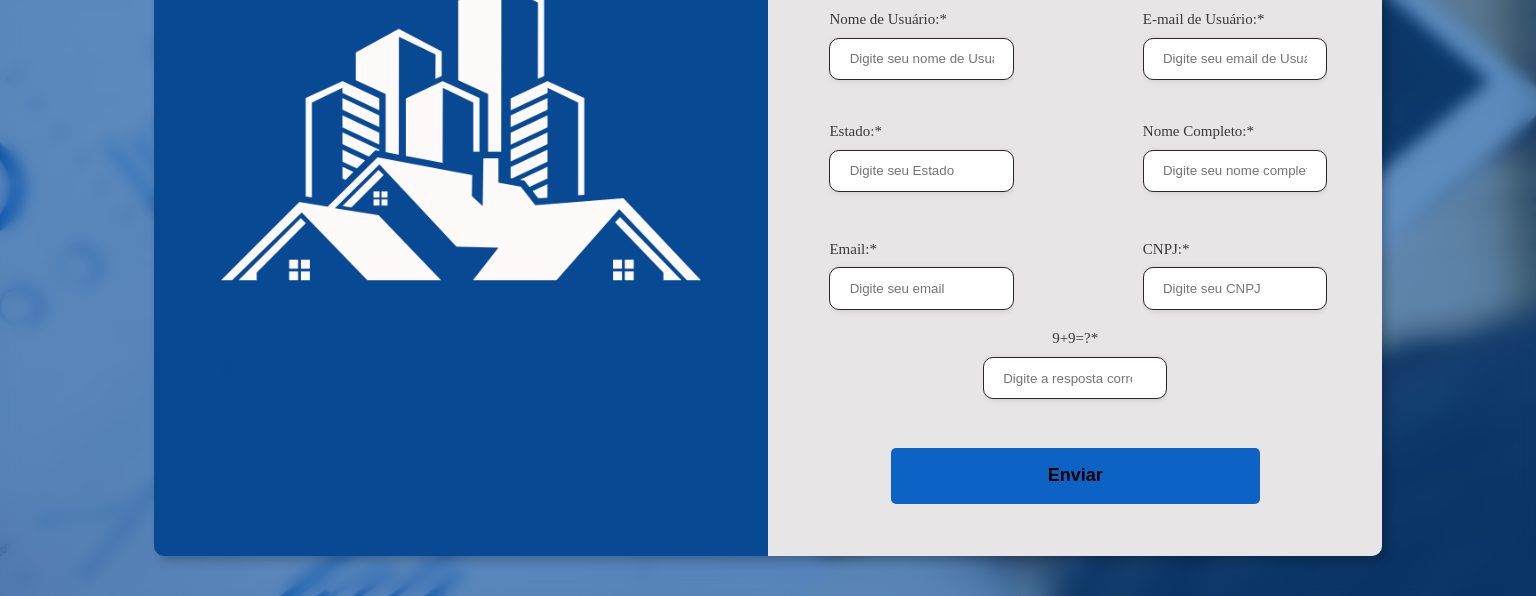
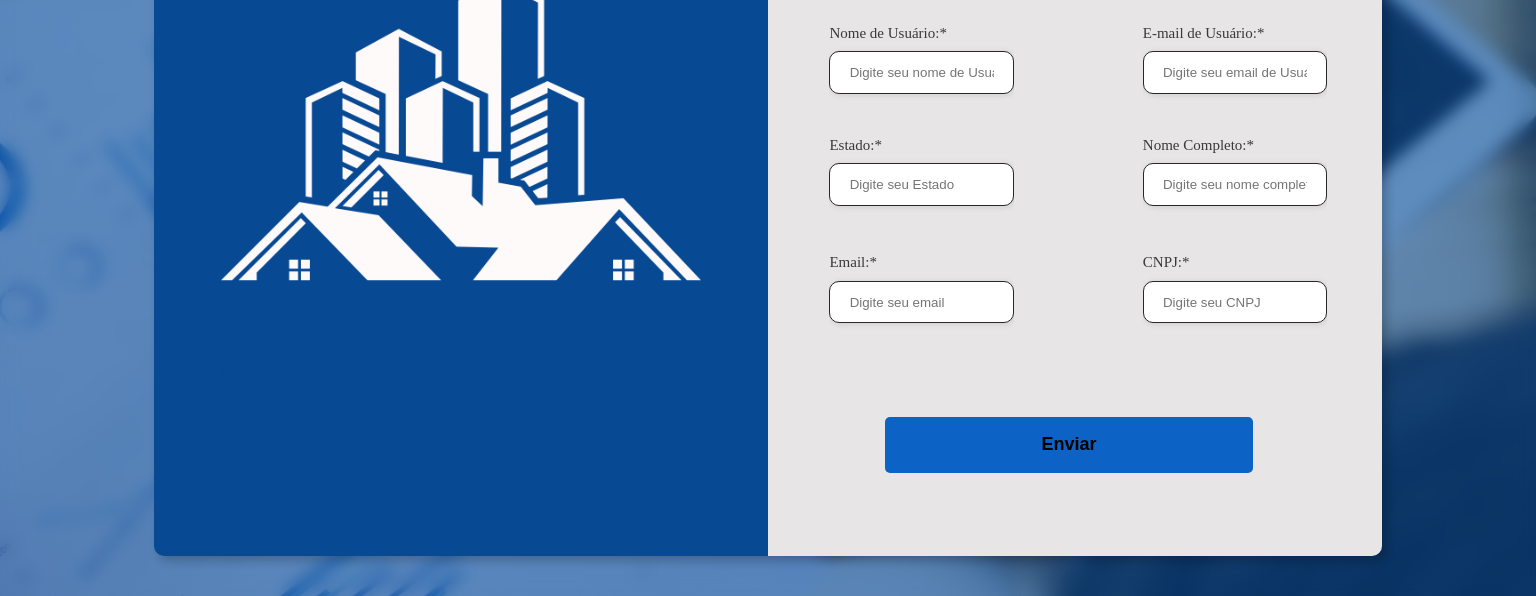
Before and after one commit to Paulataysa27/landing-officeImobi, a website: page index.html in a window 1536 px wide. Shown: the part 204-800 px from the top of the page. Drawn offline with Linux system fonts and the light colour scheme.

Commit message:
upload commit

```diff
--- a/assets/css/responsivo.css
+++ b/assets/css/responsivo.css
@@ -171,7 +171,7 @@
 
     .input-goup{
         position: absolute;
-        top: 18%;
+        top: 20%;
         height: 70vh;
         margin-top: 4%;
     }
@@ -231,8 +231,8 @@
         width: 60%;
         height: 10%;
         position: absolute;
-        bottom: 7%;
-        left: 20%;
+        bottom: 15%;
+        left: 19%;
     }
 
 }
--- a/assets/css/style.css
+++ b/assets/css/style.css
@@ -121,6 +121,7 @@ form{
     width: 100%;
     height: 80vh;
     position: absolute;
+    overflow-y: hidden;
 }
 
 .form-header{
@@ -134,7 +135,7 @@ form{
     position: absolute;
     width: 100%;
     height:64vh;
-    top: 20%;
+    top: 23%;
     justify-content: center;
     align-items: center;
 }
@@ -183,8 +184,8 @@ form{
 
 #b2{
     position: absolute;
-    bottom: 10%;
-    left: 12%;
+    bottom: 17%;
+    left: 10%;
 }
 
 .enviar-button button:hover{
--- a/index.html
+++ b/index.html
@@ -55,11 +55,6 @@
                         <input type="text" placeholder="Digite seu CNPJ" required id="i6">
                     </div>
 
-                    <div class="input-box" id="f7">
-                        <label for="numero" id="l7">9+9=?*</label>
-                        <input type="number" placeholder="Digite a resposta correta" required id="i7">
-                    </div>
-
                     <div class="enviar-button">
                         <button type="submit" id="b2">Enviar</button>
                     </div>
```
